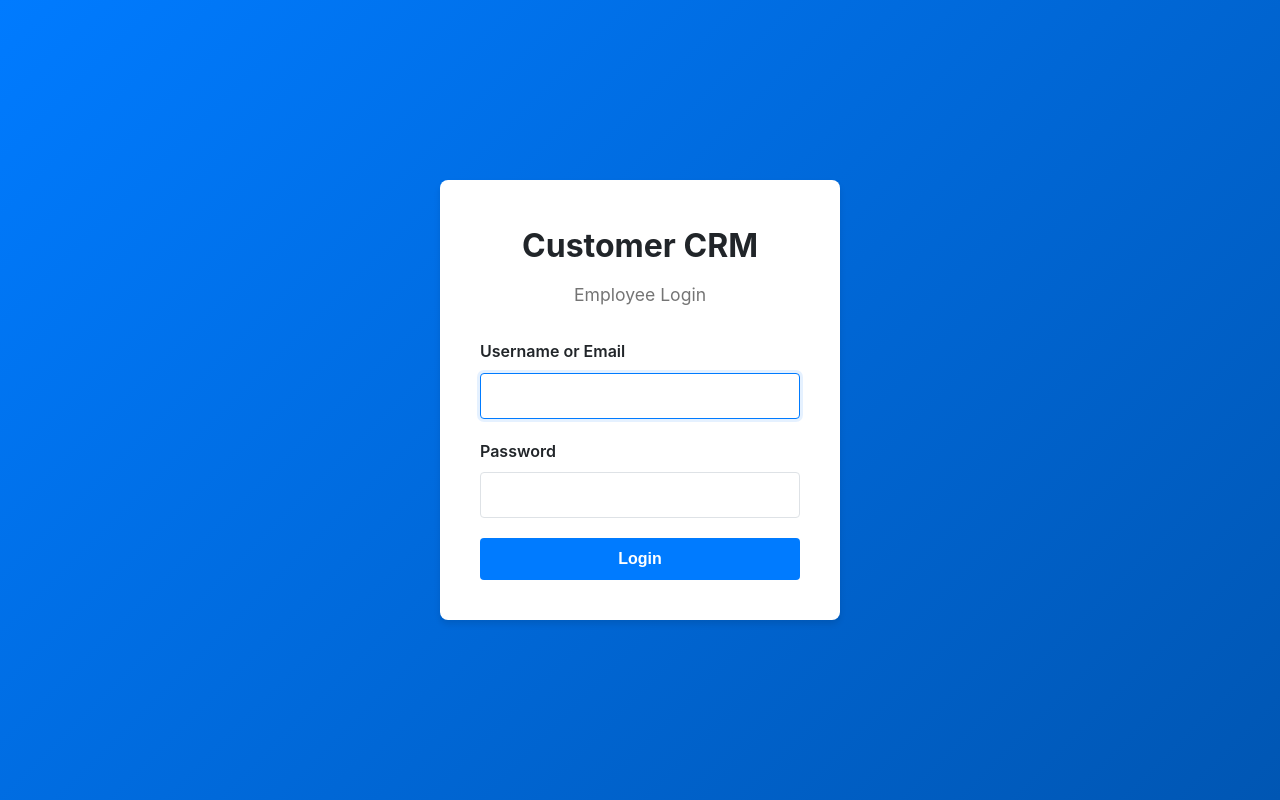
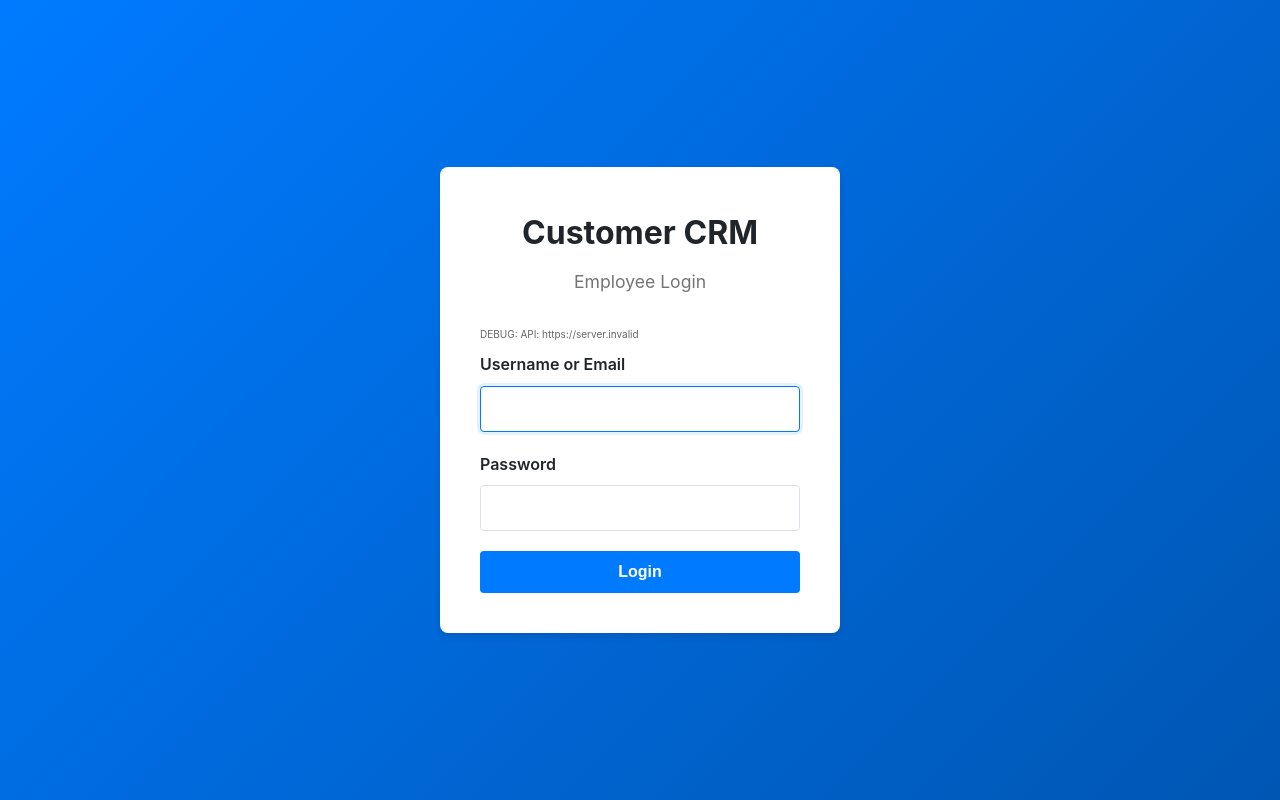
Before and after one commit to daabouladam6/gymnastika-crm, a Next.js app in the folder frontend/: page /login in a window 1280 px wide. Built offline with nearby package versions, Linux system fonts and the light colour scheme; no server answers.

Commit message:
Add debug instrumentation to login page

```diff
--- a/frontend/pages/login.jsx
+++ b/frontend/pages/login.jsx
@@ -3,6 +3,10 @@ import { useRouter } from 'next/router';
 import axios from 'axios';
 
 const API_URL = process.env.NEXT_PUBLIC_API_URL || 'http://localhost:3001/api';
+
+// #region agent log
+console.log('[DEBUG] API_URL configured as:', API_URL);
+// #endregion
 
 export default function Login() {
   const router = useRouter();
@@ -12,9 +16,14 @@ export default function Login() {
   });
   const [loading, setLoading] = useState(false);
   const [error, setError] = useState(null);
+  // #region agent log
+  const [debugInfo, setDebugInfo] = useState('');
+  // #endregion
 
   // #region agent log
   useEffect(() => {
+    console.log('[DEBUG] Login component mounted, API_URL:', API_URL);
+    setDebugInfo(`API: ${API_URL}`);
     fetch('http://127.0.0.1:7242/ingest/18f6da49-6ee8-4649-abc9-c0e542b9745c',{method:'POST',headers:{'Content-Type':'application/json'},body:JSON.stringify({location:'login.jsx:component-mount',message:'Login page mounted',data:{apiUrl:API_URL,hasRouter:!!router},timestamp:Date.now(),sessionId:'debug-session',runId:'run1',hypothesisId:'A'})}).catch(()=>{});
   }, []);
   // #endregion
@@ -53,6 +62,12 @@ export default function Login() {
       router.push('/');
     } catch (error) {
       // #region agent log
+      console.error('[DEBUG] Login error details:', {
+        message: error.message,
+        status: error.response?.status,
+        data: error.response?.data,
+        url: `${API_URL}/auth/login`
+      });
       fetch('http://127.0.0.1:7242/ingest/18f6da49-6ee8-4649-abc9-c0e542b9745c',{method:'POST',headers:{'Content-Type':'application/json'},body:JSON.stringify({location:'login.jsx:api-error',message:'Login API call failed',data:{errorMessage:error.message,statusCode:error.response?.status,responseData:error.response?.data,url:`${API_URL}/auth/login`},timestamp:Date.now(),sessionId:'debug-session',runId:'run1',hypothesisId:'B'})}).catch(()=>{});
       // #endregion
 
@@ -68,6 +83,14 @@ export default function Login() {
       <div className="login-box">
         <h1>Customer CRM</h1>
         <p className="subtitle">Employee Login</p>
+
+        {/* #region agent log */}
+        {debugInfo && (
+          <p style={{ fontSize: '10px', color: '#666', marginBottom: '10px', wordBreak: 'break-all' }}>
+            DEBUG: {debugInfo}
+          </p>
+        )}
+        {/* #endregion */}
 
         {error && (
           <div className="alert alert-error">
```
